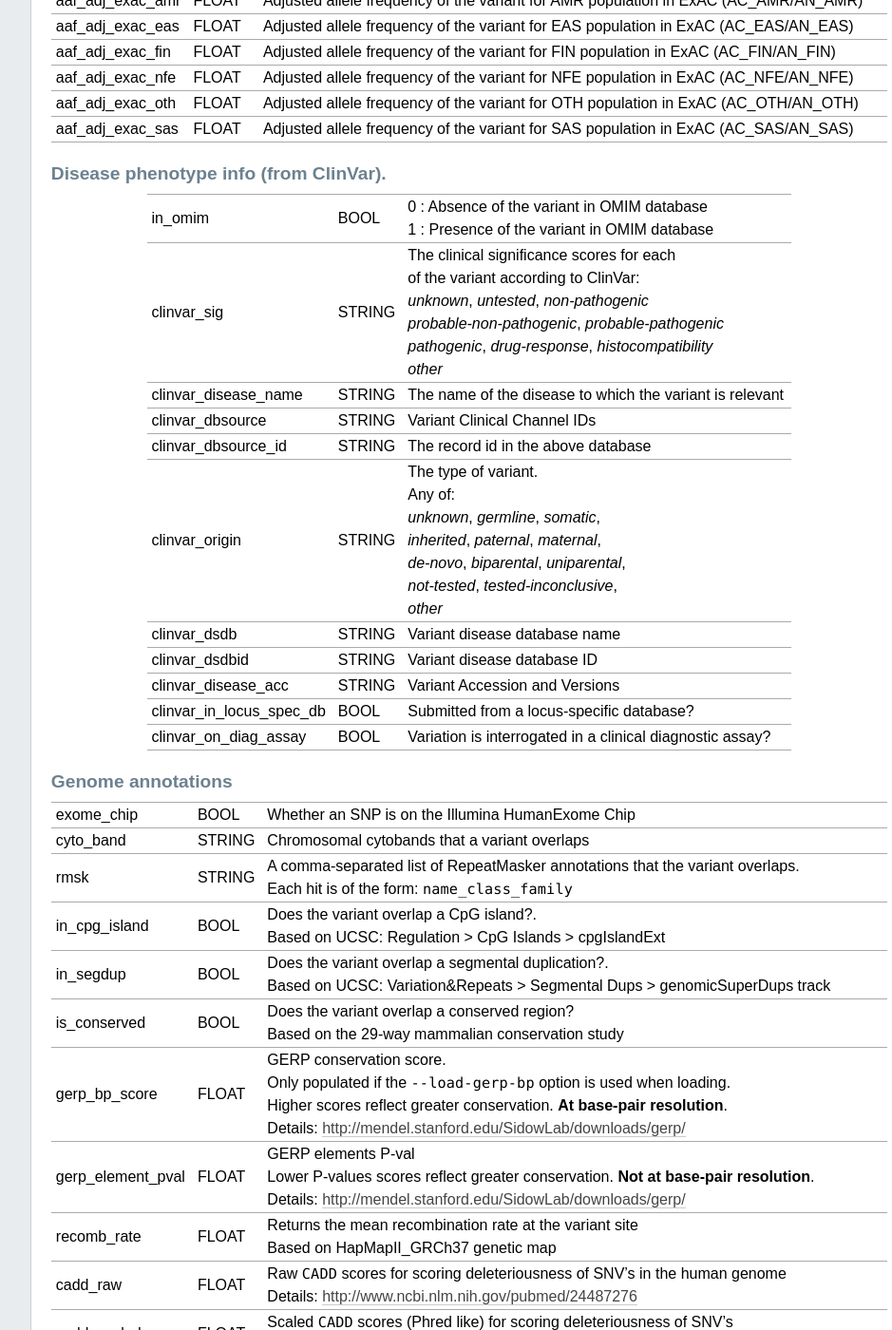
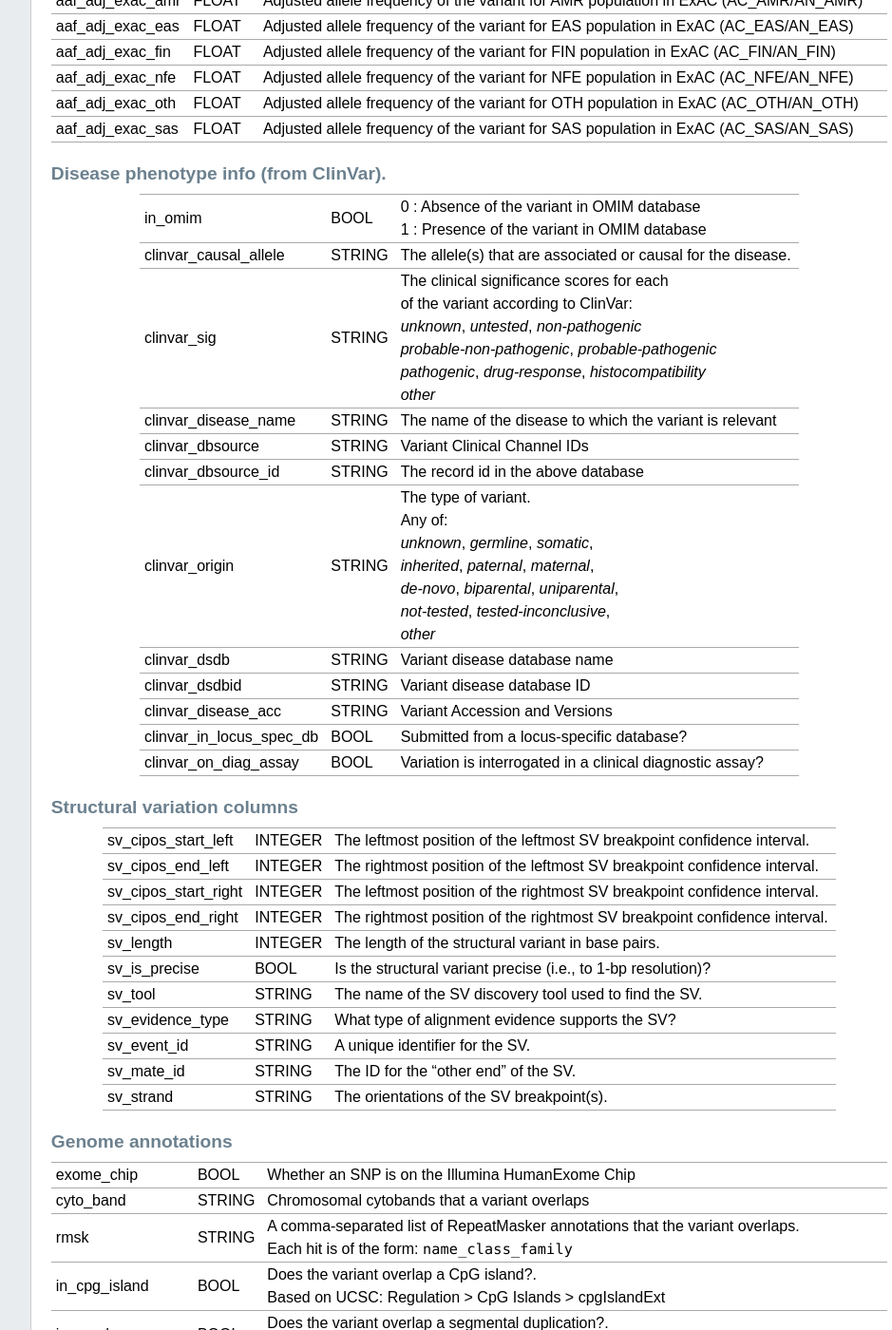
Before and after one commit to arq5x/gemini, a Sphinx documentation site: the page built from docs/content/database_schema.rst, in a window 1280 px wide and 1400 px high, scrolled down 3111 px. Shown: the whole window at 95% size, without its empty margins (224-1163 px from the left). Built offline with Sphinx 7.4.7, drawn with Linux system fonts in a browser that asks for light colours; formulas are drawn with MathJax 3; pages that are not in the unit, such as notebooks, are missing from menus; comment, search, counter and statistics services are not loaded; the version number is read from the project's files by our own code; some of the changed text lies outside the part shown.

Commit message:
[DOC] update database docs to include SV columns and clinvar allele.

```diff
--- a/docs/content/database_schema.rst
+++ b/docs/content/database_schema.rst
@@ -165,6 +165,7 @@ Disease phenotype info (from ClinVar).
 ========================  ========      ==============================================================================================
 in_omim                   BOOL          | 0 : Absence of the variant in OMIM database
                                         | 1 : Presence of the variant in OMIM database
+clinvar_causal_allele     STRING          The allele(s) that are associated or causal for the disease.
 clinvar_sig               STRING        | The clinical significance scores for each
                                         | of the variant according to ClinVar:
                                         | *unknown*, *untested*, *non-pathogenic*
@@ -187,6 +188,26 @@ clinvar_disease_acc       STRING        Variant Accession and Versions
 clinvar_in_locus_spec_db  BOOL          Submitted from a locus-specific database?
 clinvar_on_diag_assay     BOOL          Variation is interrogated in a clinical diagnostic assay?
 ========================  ========      ==============================================================================================
+
+
+
+Structural variation columns
+.......................................
+========================  ========      ==============================================================================================
+========================  ========      ==============================================================================================
+sv_cipos_start_left       INTEGER       The leftmost position of the leftmost SV breakpoint confidence interval.
+sv_cipos_end_left         INTEGER       The rightmost position of the leftmost SV breakpoint confidence interval.
+sv_cipos_start_right      INTEGER       The leftmost position of the rightmost SV breakpoint confidence interval.
+sv_cipos_end_right        INTEGER       The rightmost position of the rightmost SV breakpoint confidence interval.
+sv_length                 INTEGER       The length of the structural variant in base pairs.
+sv_is_precise             BOOL          Is the structural variant precise (i.e., to 1-bp resolution)?
+sv_tool                   STRING        The name of the SV discovery tool used to find the SV.
+sv_evidence_type          STRING        What type of alignment evidence supports the SV?
+sv_event_id               STRING        A unique identifier for the SV.
+sv_mate_id                STRING        The ID for the "other end" of the SV.
+sv_strand                 STRING        The orientations of the SV breakpoint(s).
+========================  ========      ==============================================================================================
+
 
 
 
```
